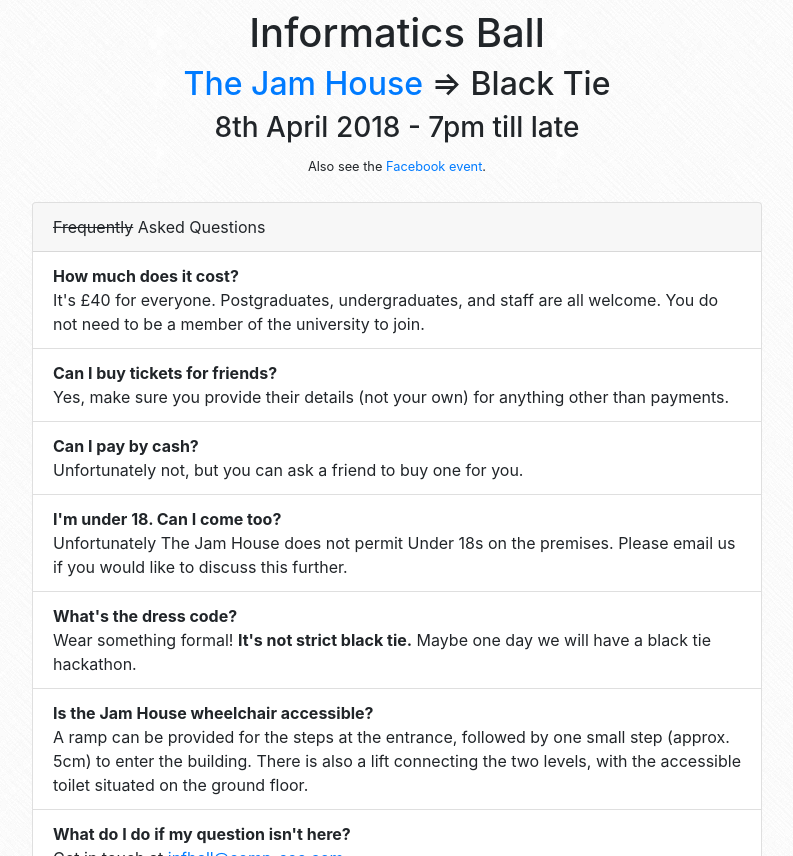
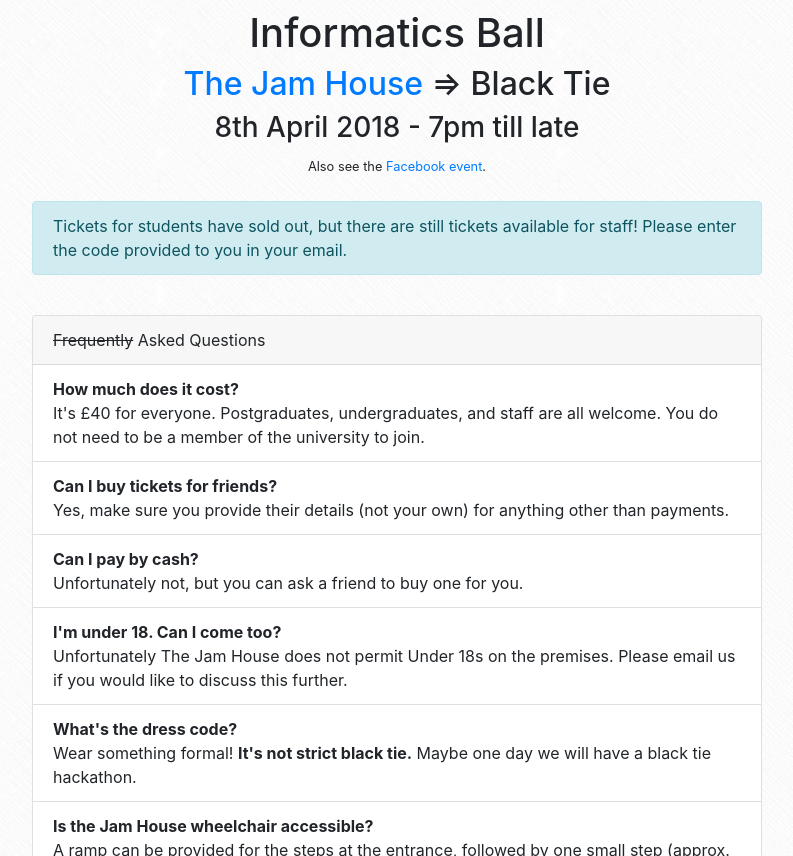
Before and after one commit to compsoc-edinburgh/website, a Jekyll site: the page built from _pages/infball.html, in a window 1280 px wide and 900 px high, scrolled down 306 px, cut to the strip 44-900 px from the top of the window. Shown: the whole strip, without its empty margins (243-1036 px from the left). Built offline with Jekyll 4.4.1, drawn with Linux system fonts in a browser that asks for light colours; nearby versions of some CDN libraries.

Commit message:
Add staff code input

```diff
--- a/_includes/individual/pages-infball-html.html
+++ b/_includes/individual/pages-infball-html.html
@@ -107,11 +107,13 @@
             const Main = $("input[name='mainRadio']:checked").val();
             const Dessert = $("input[name='dessertRadio']:checked").val();
             const SpecialReqs = $("#specialReqs").val();
+            const StaffCode = $("#staffCode").val();
 
             const data = {
                 Token: result.token.id,
                 FullName, UUN, Email, Over18,
                 Starter, Main, Dessert,
+                StaffCode,
                 SpecialReqs,
             }
 
--- a/_includes/infball/form.html
+++ b/_includes/infball/form.html
@@ -195,6 +195,12 @@
     </div>
 
     {% if infball_payment %}
+    <!-- Staff code -->
+    <div class="form-group">
+        <label for="staffCode">Special code</label>
+        <input id="staffCode" class="form-control" maxlength="50" placeholder="Please enter the code provided to you in your email."></input>
+    </div>
+
     <div id="processingModal" class="d-none flex-column justify-content-center align-items-center">
         <h1 class="text-center pt-4">
             <i id="infball-loading" class="fa fa-circle-o-notch fa-spin float-right"></i>
--- a/_pages/infball.html
+++ b/_pages/infball.html
@@ -11,6 +11,10 @@
     <div class="col-lg-8">
         <div class="alert alert-warning mt-4 text-center" style="display:none;" id="tickets-left">
             <h1 id="tickets-counter"></h1>
+        </div>
+        <div class="alert alert-info mt-4">
+            Tickets for students have sold out, but there are still tickets available for staff!
+            Please enter the code provided to you in your email.
         </div>
     </div>
 </div>
```
